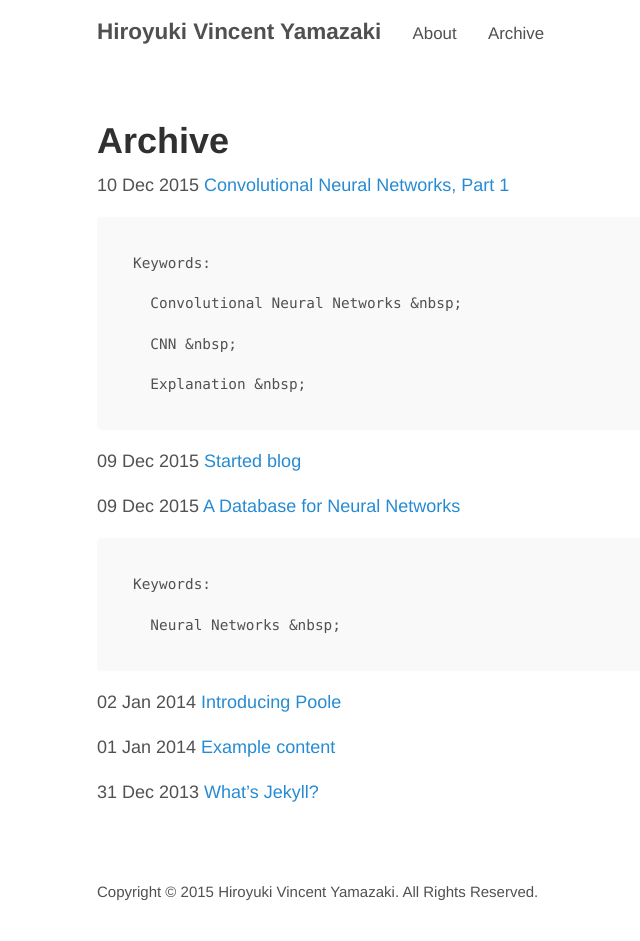
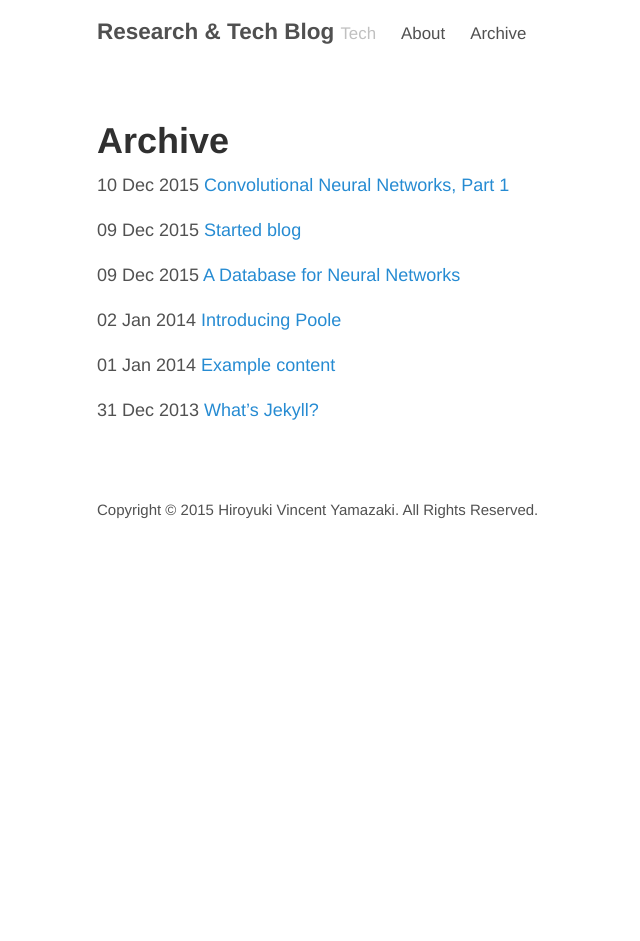
Before and after one commit to hvy/hvy.github.io, a Jekyll site: the page built from archive.md, in a window 1280 px wide. Shown: the whole page, without its empty margins (228-868 px from the left). Built offline with Jekyll 4.4.1, drawn with Linux system fonts in a browser that asks for light colours; after the commit the page ends 900 px from its top, so only the background shows below that.

Commit message:
updated to jekyll 3.0

```diff
--- /dev/null
+++ b/Gemfile
@@ -0,0 +1,2 @@
+gem 'jekyll'
+gem 'jekyll-paginate'
--- a/_config.yml
+++ b/_config.yml
@@ -1,18 +1,17 @@
 # Permalinks
-#
-# Use of `relative_permalinks` ensures post links from the index work properly.
-#permalink:           pretty
-#relative_permalinks: true
+gems:                [jekyll-paginate]
+permalink:           pretty
+paginate:            5
+paginate_path:       "page:num"
 
 pages_list:
   About: '/about'
   Archive: '/archive'
 
 # Setup
-title:               Hiroyuki Vincent Yamazaki
-tagline:             Blog by Hiroyuki Vincent Yamazaki
-url:                 http://hvy.github.io
-#paginate:            1
+title:               Research & Tech Blog
+tagline:             Tech
+url:                 https://hvy.github.io
 baseurl:             ""
 
 # Assets
@@ -31,4 +30,4 @@ author:
 # Custom vars
 version:             2.0.0
 github:
-  repo:              https://github.com/hvy/
+  repo:              https://github.com/hvy
--- a/_layouts/default.html
+++ b/_layouts/default.html
@@ -1,7 +1,5 @@
 <!DOCTYPE html>
 <html lang="en">
-
-<!-- Inspired by http://joshualande.com/jekyll-github-pages-poole/ -->
 
 {% include head.html %}
 
@@ -11,9 +9,10 @@
     <header class="masthead">
       <h3 class="masthead-title">
         <a href="{{ site.baseurl }}/" title="Home">{{ site.title }}</a>
+        <small>{{ site.tagline }}</small>
         {% for page in site.pages_list %}
-        &nbsp;&nbsp;&nbsp;
-        <small><a href="{{ page[1]  }}">{{ page[0] }}</a></small>
+        &nbsp;&nbsp;
+        <small><a href="{{ page[1] }}">{{ page[0] }}</a></small>
         {% endfor %}
       </h3>
     </header>
--- a/archive.md
+++ b/archive.md
@@ -5,10 +5,4 @@ title: Archive
 
 {% for post in site.posts %}
   {{ post.date | date_to_string }} [ {{ post.title }} ]({{ post.url }})
-  {% if post.tags.size > 0 %}
-    Keywords:
-    {% for post_tag in post.tags %}
-      {{post_tag}} &nbsp;
-    {% endfor %}
-  {% endif %}
 {% endfor %}
```
Also changed, not shown: Gemfile.lock (added), 1 other file.
